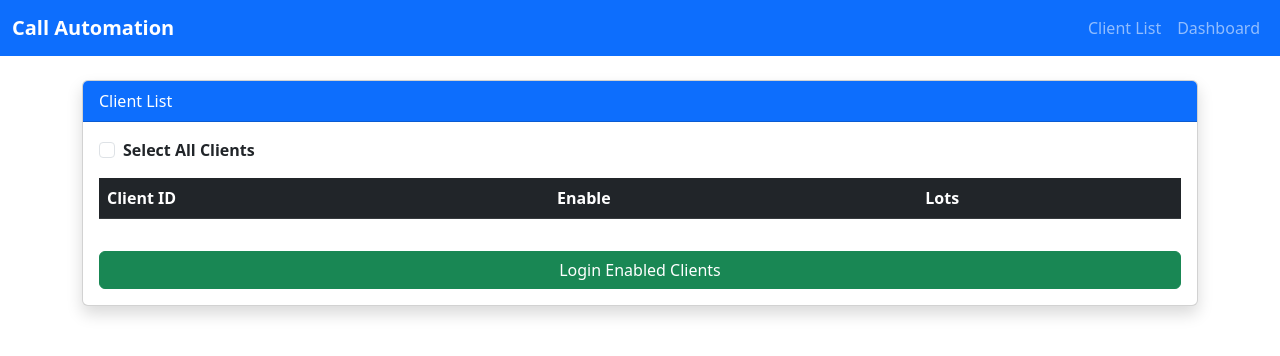
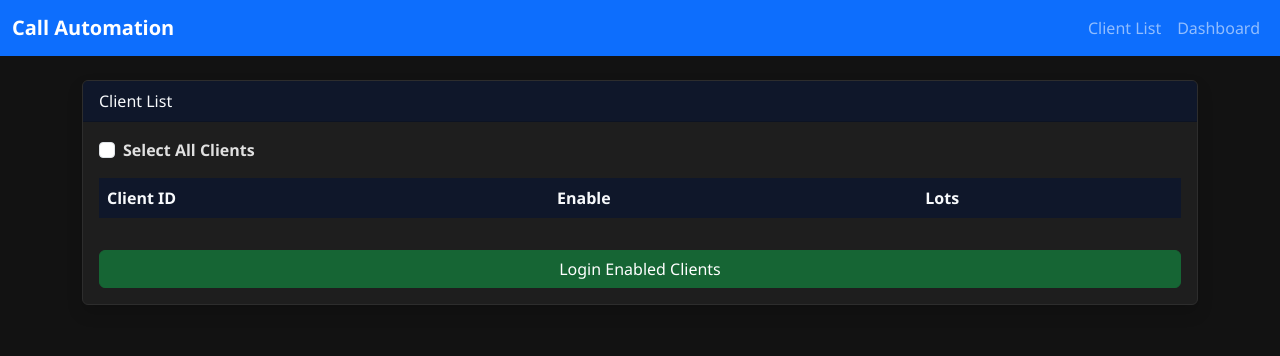
Before and after one commit to Sivaranjani0020/copy-trade, a Flask app: page / in a window 1280 px wide. Shown: the top 356 px of the page. Run offline with Flask 3, Linux system fonts and the light colour scheme; data that the repository does not hold is empty.

Commit message:
Update index.html

```diff
--- a/web_api/templates/index.html
+++ b/web_api/templates/index.html
@@ -66,6 +66,71 @@
 
     <link rel="stylesheet"
           href="https://cdn.jsdelivr.net/npm/bootstrap@5.3.0/dist/css/bootstrap.min.css">
+    <style>
+        /* ==============================
+   DARK THEME FOR CLIENT LIST
+   ============================== */
+body {
+    background: #121212;
+    color: #e0e0e0;
+    font-family: 'Segoe UI', Arial, sans-serif;
+}
+
+.card {
+    background: #1e1e1e;
+    color: #e0e0e0;
+    border: 1px solid #2d2d2d;
+}
+
+.card-header {
+    background: #0f172a !important;
+    color: #f8fafc !important;
+}
+
+.table {
+    background: #1e1e1e;
+    color: #e0e0e0;
+}
+
+.table thead th {
+    background: #0f172a !important;
+    color: #f8fafc;
+    border: none;
+}
+
+.table tbody td {
+    color: #e0e0e0;
+    border-color: #2d2d2d;
+}
+
+.table-hover tbody tr:hover {
+    background: #2d2d2d;
+}
+
+.btn-success {
+    background: #166534;
+    border-color: #166534;
+}
+
+.btn-success:hover {
+    background: #14532d;
+    border-color: #14532d;
+}
+/* Ensure table text is visible in dark theme */
+.table tbody td {
+    color: #f8fafc !important;   /* light text */
+}
+
+.table thead th {
+    background: #0f172a !important;
+    color: #f8fafc !important;   /* header text */
+}
+
+.table-hover tbody tr:hover {
+    background: #2d2d2d !important;
+}
+
+    </style>
 
 
 </head>
```
